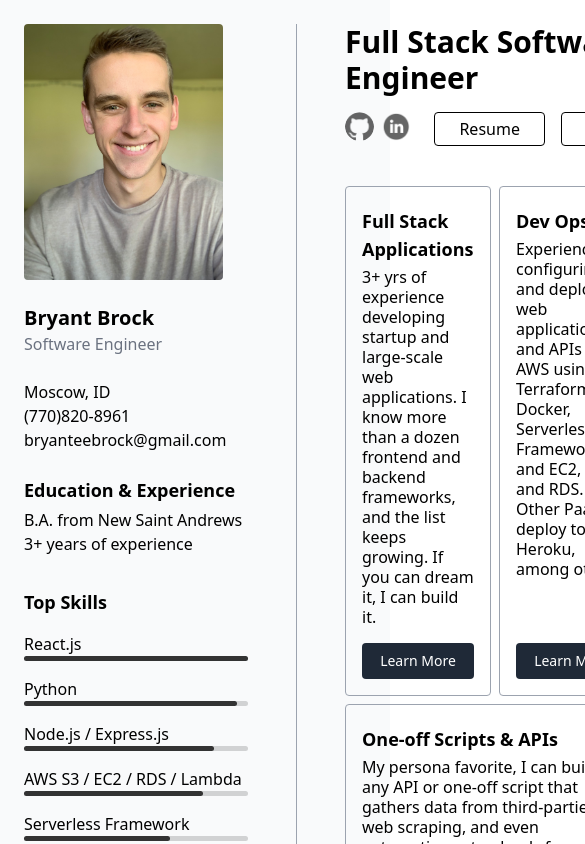
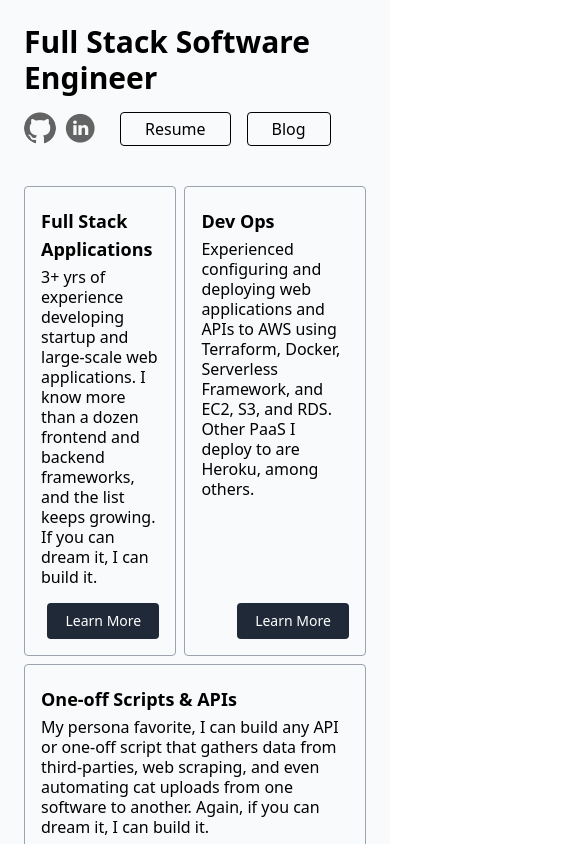
Before and after one commit to bryantbrock/bryantbrock.com, a Svelte app: page / in a window 390 px wide. Shown: the top 844 px of the page, 585 px wide, since content can reach past the window. Built offline with nearby package versions, Linux system fonts and the light colour scheme.

Commit message:
responsiveness

```diff
--- a/src/pages/DevOps.svelte
+++ b/src/pages/DevOps.svelte
@@ -30,7 +30,7 @@
   ];
 </script>
 
-<div class="w-full my-6 ml-12">
+<div class="mr-6 my-6 pl-12">
   <div>
     <a href="/" class="font-bold">{'< '} <span class="ml-1">Home</span></a>
   </div>
--- a/src/pages/FullStackApps.svelte
+++ b/src/pages/FullStackApps.svelte
@@ -75,7 +75,7 @@
   ];
 </script>
 
-<div class="w-full my-6 ml-12">
+<div class="mr-6 my-6 pl-12">
   <div>
     <a href="/" class="font-bold">{'< '} <span class="ml-1">Home</span></a>
   </div>
--- a/src/pages/Portfolio.svelte
+++ b/src/pages/Portfolio.svelte
@@ -32,7 +32,7 @@
   };
 </script>
 
-<div class="mr-6 my-6 pl-12">
+<div class="max-w-2xl mx-auto p-6">
   <h1 class="text-3xl font-bold">Full Stack Software Engineer</h1>
   <div class="flex mt-4">
     <div class="flex">
--- a/src/pages/ScriptsAndApis.svelte
+++ b/src/pages/ScriptsAndApis.svelte
@@ -40,7 +40,7 @@
   ];
 </script>
 
-<div class="w-full my-6 ml-12">
+<div class="mr-6 my-6 pl-12">
   <div>
     <a href="/" class="font-bold">{'< '} <span class="ml-1">Home</span></a>
   </div>
--- a/src/partials/Sidebar.svelte
+++ b/src/partials/Sidebar.svelte
@@ -11,7 +11,7 @@
   ];
 </script>
 
-<div class="ml-6 my-6 pr-12 border-r border-gray-400">
+<div id="sidebar" class="ml-6 my-6 pr-6 mr-6 border-r border-gray-400">
   <img src="assets/headshot.jpg" alt="headshot" class="rounded h-64" />
   <div class="mt-6">
     <h2 class="font-bold text-xl">Bryant Brock</h2>
@@ -21,7 +21,7 @@
   </div>
   <div class="mt-6">
     <p>Moscow, ID</p>
-    <p>(770)820-8961</p>
+    <p>(770) 820-8961</p>
     <p>bryanteebrock@gmail.com</p>
   </div>
   <div class="mt-6">
@@ -59,4 +59,10 @@
     background-color: #333333;
     border-radius: 3px;
   }
+
+  @media only screen and (max-width: 800px) {
+    #sidebar {
+      display: none;
+    }
+  }
 </style>
```
